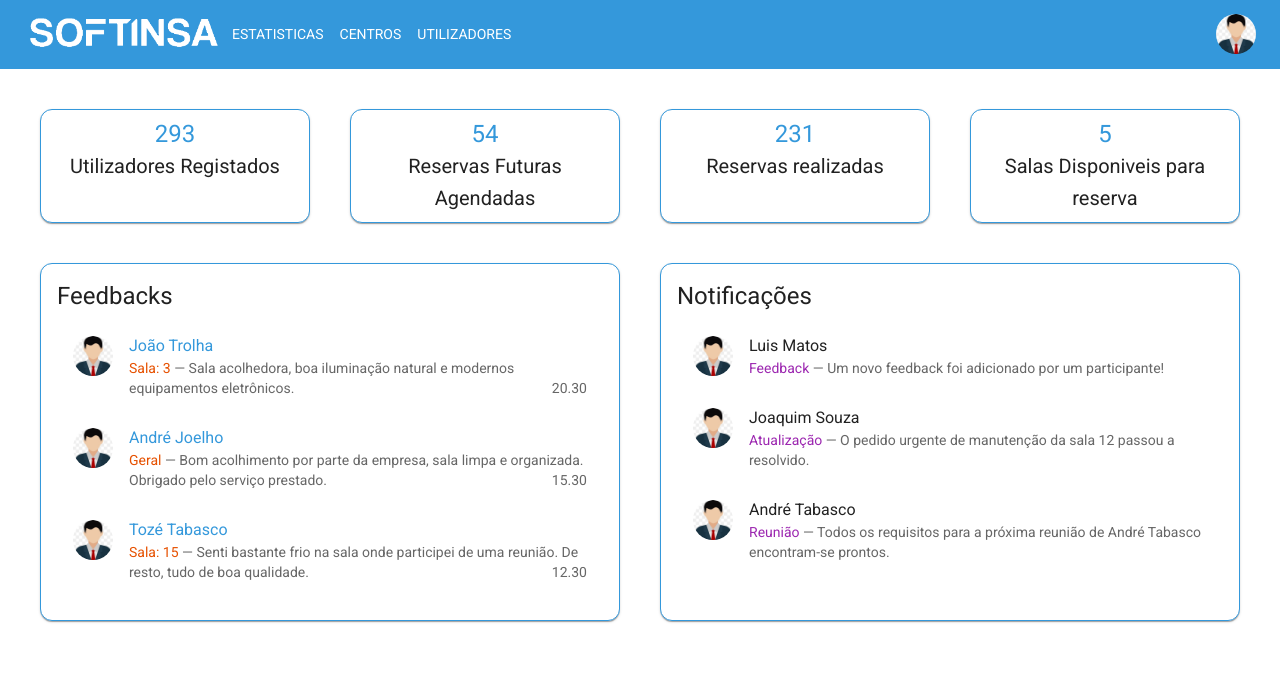
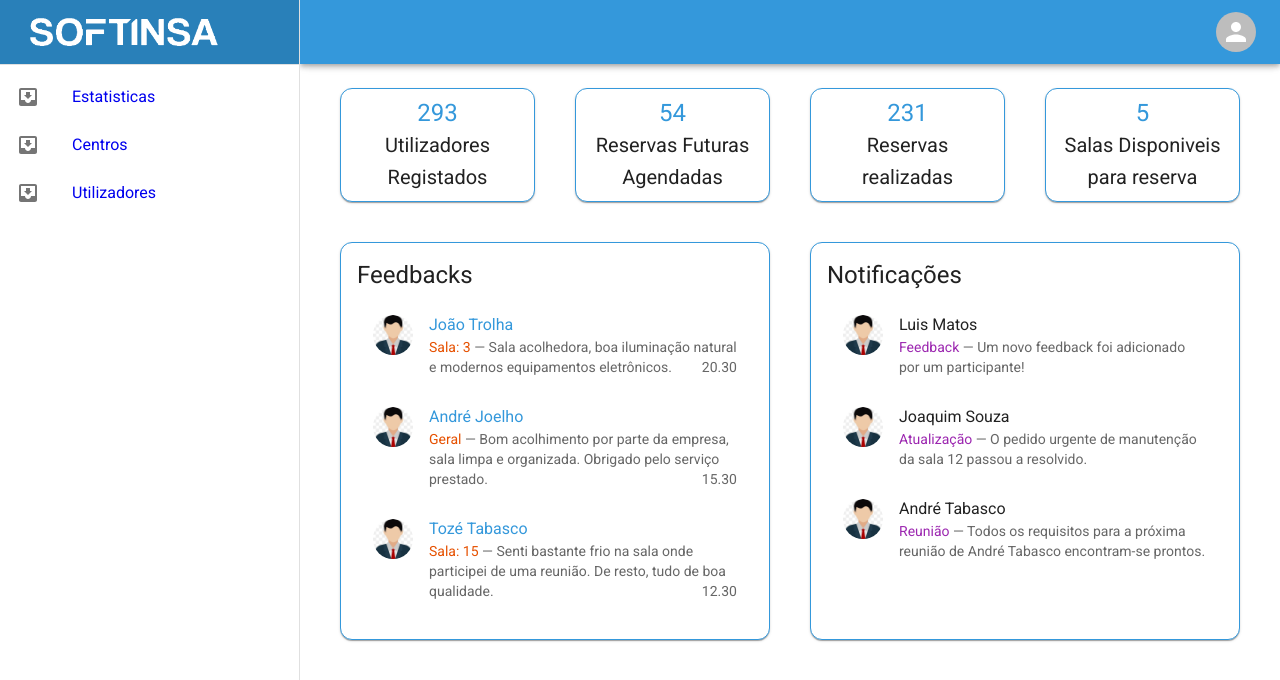
Before and after one commit to Alesc0/PINT-Softinsa-Frontend, a React (Create React App) app: page / in a window 1280 px wide. Shown: the top 680 px of the page. Built offline with nearby package versions, Linux system fonts and the light colour scheme.

Commit message:
replaced navbar with drawer

```diff
--- a/package.json
+++ b/package.json
@@ -11,6 +11,7 @@
     "@mui/material": "^5.5.0",
     "@nivo/bar": "^0.79.1",
     "@nivo/calendar": "^0.79.1",
+    "@nivo/colors": "^0.79.1",
     "@nivo/core": "^0.79.0",
     "@nivo/pie": "^0.79.1",
     "@testing-library/jest-dom": "^5.16.2",
@@ -19,8 +20,8 @@
     "axios": "^0.26.1",
     "express": "^4.17.3",
     "pg": "^8.7.3",
-    "react": "^17.0.2",
-    "react-dom": "^17.0.2",
+    "react": "^18.0.0",
+    "react-dom": "^18.0.0",
     "react-router-dom": "^6.2.2",
     "react-scripts": "^5.0.0",
     "react-toastify": "^8.2.0",
--- a/src/App.js
+++ b/src/App.js
@@ -18,7 +18,8 @@ const theme = createTheme({
   },
   typography: {
     fontFamily: "Roboto",
-  },
+    color:"text.primary"
+  }
 });
 
 function App() {
--- /dev/null
+++ b/src/components/drawer/drawer.js
@@ -0,0 +1,149 @@
+import * as React from "react";
+import PropTypes from "prop-types";
+import InboxIcon from "@mui/icons-material/MoveToInbox";
+import MailIcon from "@mui/icons-material/Mail";
+import MenuIcon from "@mui/icons-material/Menu";
+import navBar_logo from "../../imgs/logo-softinsa.png";
+import {
+  AppBar,
+  Avatar,
+  Toolbar,
+  ListItemText,
+  ListItemIcon,
+  ListItem,
+  List,
+  IconButton,
+  Drawer,
+  Divider,
+  CssBaseline,
+  Box,
+  ThemeProvider,
+} from "@mui/material";
+import { Link } from "react-router-dom";
+
+const drawerWidth = 300;
+const pages = [
+  { name: "Estatisticas", link: "/stats" },
+  { name: "Centros", link: "/centros" },
+  { name: "Utilizadores", link: "/utilizadores" },
+];
+function ResponsiveDrawer(props) {
+  const { window, theme } = props;
+  const [mobileOpen, setMobileOpen] = React.useState(false);
+
+  const handleDrawerToggle = () => {
+    setMobileOpen((mobileOpen) => !mobileOpen);
+  };
+
+  const drawer = (
+    <>
+      <Toolbar sx={{ bgcolor: "primary.dark" }}>
+        <Link style={{ height: 40 }} to="/">
+          <img src={navBar_logo} alt={"logo"} style={{ width: 200 }} />
+        </Link>
+      </Toolbar>
+      <Divider />
+      <List>
+        {pages.map((row) => (
+          <Link className="link" to={row.link}>
+            <ListItem button key={row.name}>
+              <ListItemIcon>
+                <InboxIcon />
+              </ListItemIcon>
+              <ListItemText primary={row.name} />
+            </ListItem>
+          </Link>
+        ))}
+      </List>
+    </>
+  );
+
+  const container =
+    window !== undefined ? () => window().document.body : undefined;
+
+  return (
+    <ThemeProvider theme={theme}>
+      <Box sx={{ display: "flex" }}>
+        <CssBaseline />
+        <AppBar
+          position="fixed"
+          sx={{
+            width: { md: `calc(100% - ${drawerWidth}px)` },
+            ml: { md: `${drawerWidth}px` },
+          }}
+        >
+          <Toolbar sx={{ bgcolor: "primary.main" }}>
+            <IconButton
+              color="inherit"
+              aria-label="open drawer"
+              edge="start"
+              onClick={handleDrawerToggle}
+              sx={{ mr: 2, display: { md: "none" } }}
+            >
+              <MenuIcon />
+            </IconButton>
+
+            <Box sx={{ marginLeft: "auto" }}>
+              <IconButton /* onClick={handleOpenUserMenu} */ sx={{ p: 0 }}>
+                <Avatar alt="Remy Sharp" />
+              </IconButton>
+            </Box>
+          </Toolbar>
+        </AppBar>
+        <Box
+          component="nav"
+          sx={{ width: { md: drawerWidth }, flexShrink: { md: 0 } }}
+          aria-label="mailbox folders"
+        >
+          <Drawer
+            container={container}
+            variant="temporary"
+            open={mobileOpen}
+            onClose={handleDrawerToggle}
+            ModalProps={{
+              keepMounted: true,
+            }}
+            sx={{
+              display: { xs: "block", md: "none" },
+              "& .MuiDrawer-paper": {
+                boxSizing: "border-box",
+                width: drawerWidth,
+              },
+            }}
+          >
+            {drawer}
+          </Drawer>
+          <Drawer
+            variant="permanent"
+            sx={{
+              display: { xs: "none", md: "block" },
+              "& .MuiDrawer-paper": {
+                boxSizing: "border-box",
+                width: drawerWidth,
+              },
+            }}
+            open
+          >
+            {drawer}
+          </Drawer>
+        </Box>
+        <Box
+          component="main"
+          sx={{
+            flexGrow: 1,
+            pt: 6,
+            width: { sm: `calc(100% - ${drawerWidth}px)` },
+          }}
+        >
+          {props.children}
+        </Box>
+      </Box>
+    </ThemeProvider>
+  );
+}
+
+ResponsiveDrawer.propTypes = {
+  window: PropTypes.func,
+};
+
+export default ResponsiveDrawer;
--- a/src/index.css
+++ b/src/index.css
@@ -8,3 +8,7 @@ body {
 code {
   font-family: "Roboto", sans-serif;
 }
+
+.link {
+  text-decoration: none;
+}
--- a/src/index.js
+++ b/src/index.js
@@ -1,13 +1,9 @@
 import React from "react";
-import ReactDOM from "react-dom";
+import ReactDOM from "react-dom/client";
 import "./index.css";
 import App from "./App";
 
 import "@fontsource/roboto/400.css";
 
-ReactDOM.render(
-  <React.StrictMode>
-    <App />
-  </React.StrictMode>,
-  document.getElementById("root")
-);
+const root = ReactDOM.createRoot(document.getElementById("root"));
+root.render(<App />);
--- a/src/views/centrosView.js
+++ b/src/views/centrosView.js
@@ -8,13 +8,14 @@ import {
   ThemeProvider,
   Typography,
 } from "@mui/material";
-import NavBar from "../components/navBar/navBar";
 import centroViseu from "../imgs/centroViseu.png";
+import ResponsiveDrawer from "../components/drawer/drawer";
 
 function Centros(props) {
+  const { th } = props;
   return (
-    <ThemeProvider theme={props.th}>
-      <NavBar />
+    <ThemeProvider theme={th}>
+      <ResponsiveDrawer theme={th}>
         <Box sx={{ minHeight: "100vh", bgcolor: "background.default" }}>
           <Box
             maxWidth="xl"
@@ -73,12 +74,16 @@ function Centros(props) {
                   >
                     Centro de Viseu
                   </Typography>
-                <Typography variant="body2" color="text.secondary"></Typography>
+                  <Typography
+                    variant="body2"
+                    color="text.secondary"
+                  ></Typography>
                 </CardContent>
               </CardActionArea>
             </Card>
           </Box>
         </Box>
+      </ResponsiveDrawer>
     </ThemeProvider>
   );
 }
--- a/src/views/dashboardView.js
+++ b/src/views/dashboardView.js
@@ -4,12 +4,11 @@ import Box from "@mui/material/Box";
 import List from "@mui/material/List";
 import ListItem from "@mui/material/ListItem";
 import ava from "../imgs/avatar.jpg";
-import Divider from "@mui/material/Divider";
 import ListItemText from "@mui/material/ListItemText";
 import ListItemAvatar from "@mui/material/ListItemAvatar";
-import NavBar from "../components/navBar/navBar";
 import { Paper } from "@mui/material";
 import { ThemeProvider } from "@mui/material/styles";
+import ResponsiveDrawer from "../components/drawer/drawer";
 
 const info = [
   {
@@ -81,12 +80,11 @@ export default function Dashboard(props) {
   const { th } = props;
   return (
     <ThemeProvider theme={th}>
-      <NavBar th={th} />
-      <Box sx={{ minHeight: "100vh", bgcolor: "background.default" }}>
+      <ResponsiveDrawer theme={th}>
         <Box
           maxWidth="xl"
           display="grid"
-          gridTemplateColumns={{ sm: "repeat(2, 1fr)", md: "repeat(4, 2fr)" }}
+          gridTemplateColumns={{ md: "repeat(2, 1fr)", lg: "repeat(4, 2fr)" }}
           gap={5}
           sx={{ m: "0 auto", p: 5, color: "text.primary" }}
         >
@@ -205,7 +203,7 @@ export default function Dashboard(props) {
             </List>
           </Box>
         </Box>
-      </Box>
+      </ResponsiveDrawer>
     </ThemeProvider>
   );
 }
--- a/src/views/statsView.js
+++ b/src/views/statsView.js
@@ -3,8 +3,8 @@ import { Paper, Typography } from "@mui/material";
 import PieChart from "../components/nivoCharts/pie";
 import CalendarChart from "../components/nivoCharts/calendar";
 import { ThemeProvider } from "@mui/material/styles";
-import NavBar from "../components/navBar/navBar";
 import BarsChart from "../components/nivoCharts/bars";
+import ResponsiveDrawer from "../components/drawer/drawer";
 const data = [
   {
     id: "python",
@@ -144,9 +144,11 @@ const dataBars = [
     donutColor: "hsl(156, 70%, 50%)",
   },
 ];
-const Stats = (props) => (
-  <ThemeProvider theme={props.th}>
-    <NavBar />
+function Stats(props) {
+  const { th } = props;
+  return (
+    <ThemeProvider theme={th}>
+      <ResponsiveDrawer theme={th}>
         <Box
           display="grid"
           gridTemplateColumns={{
@@ -184,7 +186,7 @@ const Stats = (props) => (
               border: "solid thin",
               borderRadius: 3,
               borderColor: "primary.main",
-          p: 1
+              p: 1,
             }}
           >
             <Typography variant="h4" component="div" textAlign="center">
@@ -197,8 +199,8 @@ const Stats = (props) => (
             sx={{
               gridColumnStart: 1,
               gridColumnEnd: { md: 3, sm: 1 },
-          display: { xs:"none",md: "block" },
-          height: "17em",
+              display: { xs: "none", md: "block" },
+              height: "18em",
               border: "solid thin",
               borderRadius: 3,
               borderColor: "primary.main",
@@ -211,6 +213,8 @@ const Stats = (props) => (
             <CalendarChart data={data} th={props.th} />
           </Box>
         </Box>
+      </ResponsiveDrawer>
     </ThemeProvider>
   );
+}
 export default Stats;
--- a/src/views/utilizadoresView.js
+++ b/src/views/utilizadoresView.js
@@ -3,12 +3,13 @@ import { useState, useEffect, useCallback } from "react";
 import EnhancedTable from "../components/enhancedTable/enhancedTable";
 import NavBar from "../components/navBar/navBar";
 import axios from "axios";
+import ResponsiveDrawer from "../components/drawer/drawer";
 
 function UtilizadoresView(props) {
   const [users, setUsers] = useState([]);
   const [value, toggle] = useState(false);
   const [isLoading, setIsLoading] = useState(false);
-
+  const { th } = props;
   const refetch = useCallback(() => {
     toggle((prev) => !prev);
   }, [toggle]);
@@ -29,8 +30,8 @@ function UtilizadoresView(props) {
   }, [setUsers, value]);
 
   return (
-    <ThemeProvider theme={props.th}>
-      <NavBar />
+    <ThemeProvider theme={th}>
+      <ResponsiveDrawer theme={th}>
         <Box sx={{ minHeight: "100vh", bgcolor: "background.default" }}>
           <Box
             maxWidth="lg"
@@ -47,10 +48,11 @@ function UtilizadoresView(props) {
               isLoading={isLoading}
               setLoading={setIsLoading}
               data={users}
-            th={props.th}
+              th={th}
             />
           </Box>
         </Box>
+      </ResponsiveDrawer>
     </ThemeProvider>
   );
 }
```
Also changed, not shown: 1 other file (tests, documents, lock files or other folders). Lines whose indentation alone changed are shown as unchanged.
